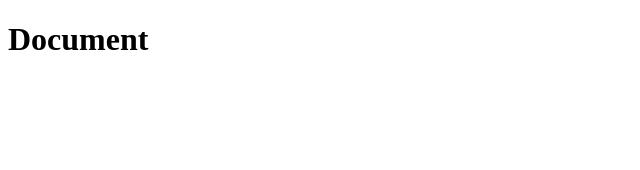
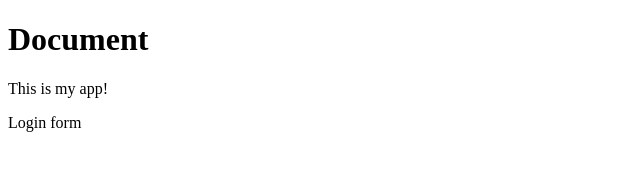
Before and after one commit to mcouyoute/second-demo, a plain HTML site: page index.html in a window 1280 px wide. Shown: the whole page, without its empty margins (0-640 px from the left). Drawn offline with Linux system fonts and the light colour scheme.

Commit message:
login form

```diff
--- a/index.html
+++ b/index.html
@@ -9,6 +9,9 @@
 <body>
 
   <h1>Document</h1>
+    <p>This is my app!</p>
+    <p>Login form</p>
+
   <script type="text/javascript" src="app.js"></script>
 </body>
 </html>
```
